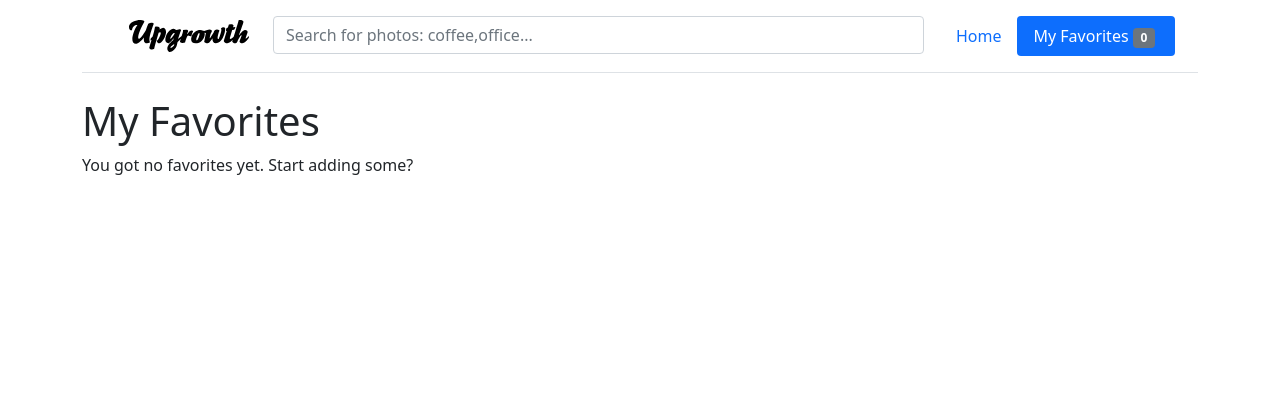
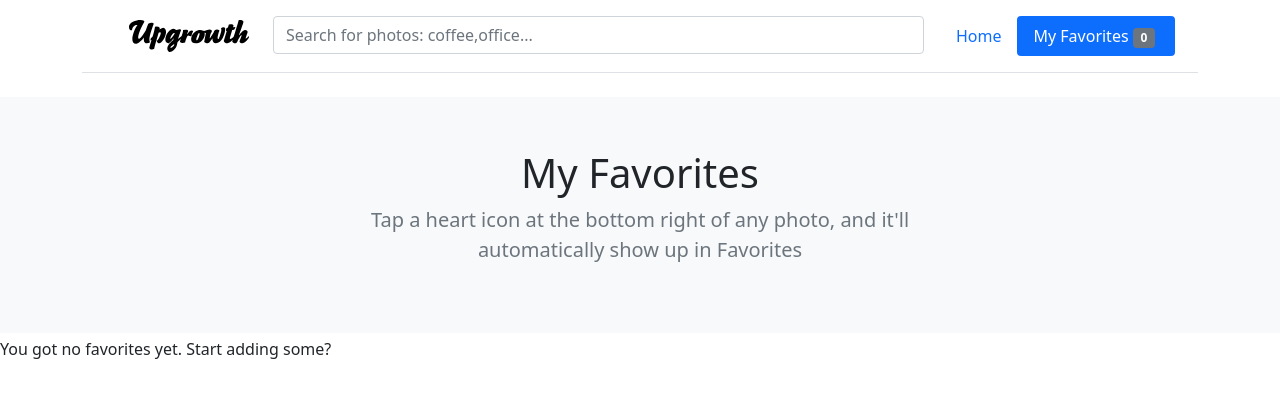
Before and after one commit to rickykiet83/upgrowth-unsplash-app, a Next.js app: page /favorites in a window 1280 px wide. Shown: the top 398 px of the page. Built offline with nearby package versions, Linux system fonts and the light colour scheme.

Commit message:
update layout

```diff
--- a/components/layout/layout.tsx
+++ b/components/layout/layout.tsx
@@ -6,7 +6,7 @@ const Layout = ({ children }: { children: ReactNode }) => {
   return (
     <Fragment>
       <MainNavigation />
-      <main className='container'>{children}</main>
+      <main className='layout'>{children}</main>
     </Fragment>
   );
 };
--- a/components/photos/Photo.module.scss
+++ b/components/photos/Photo.module.scss
@@ -159,6 +159,7 @@ figure.effect_zoe p.icon_links a span::before {
 .icon_heart_active::before {
 	content: '\e024';
 	color: #d60e96;
+	font-size: 2.5rem;
 }
 
 figure.effect_zoe h2 {
--- a/pages/favorites/index.tsx
+++ b/pages/favorites/index.tsx
@@ -1,6 +1,8 @@
 import React, { useContext } from 'react';
 
 import FavoritesContext from '@store/favorites-context';
+import Link from 'next/link';
+import { Nav } from 'react-bootstrap';
 import PhotoListItem from '@components/photos/PhotoListItem';
 
 function FavoritesPage() {
@@ -13,10 +15,21 @@ function FavoritesPage() {
   }
 
   return (
-    <section>
-      <h1>My Favorites</h1>
-      {content}
-    </section>
+    <>
+      <section className='py-1 text-center bg-light'>
+        <div className='row py-lg-5'>
+          <div className='col-lg-6 col-md-8 mx-auto'>
+            <h1 className='fw-light'>My Favorites</h1>
+            <p className='lead text-muted'>
+              {`Tap a heart icon at the bottom right of any photo, and it'll automatically show up in Favorites`}
+            </p>
+          </div>
+        </div>
+      </section>
+      <section>
+        <div className='py-1'>{content}</div>
+      </section>
+    </>
   );
 }
 
--- a/pages/index.tsx
+++ b/pages/index.tsx
@@ -27,7 +27,7 @@ export default function Home({
   photos,
 }: InferGetStaticPropsType<typeof getStaticProps>) {
   return (
-    <div className='container'>
+    <div>
       <PhotoListItem photos={photos} />
       <ScrollToTopBtn />
     </div>
```
